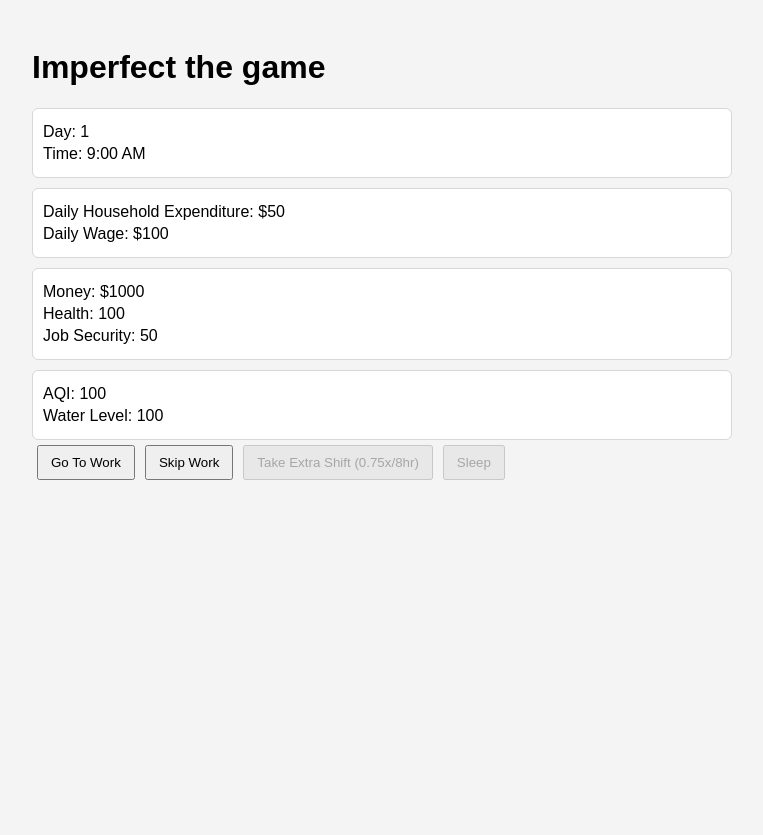
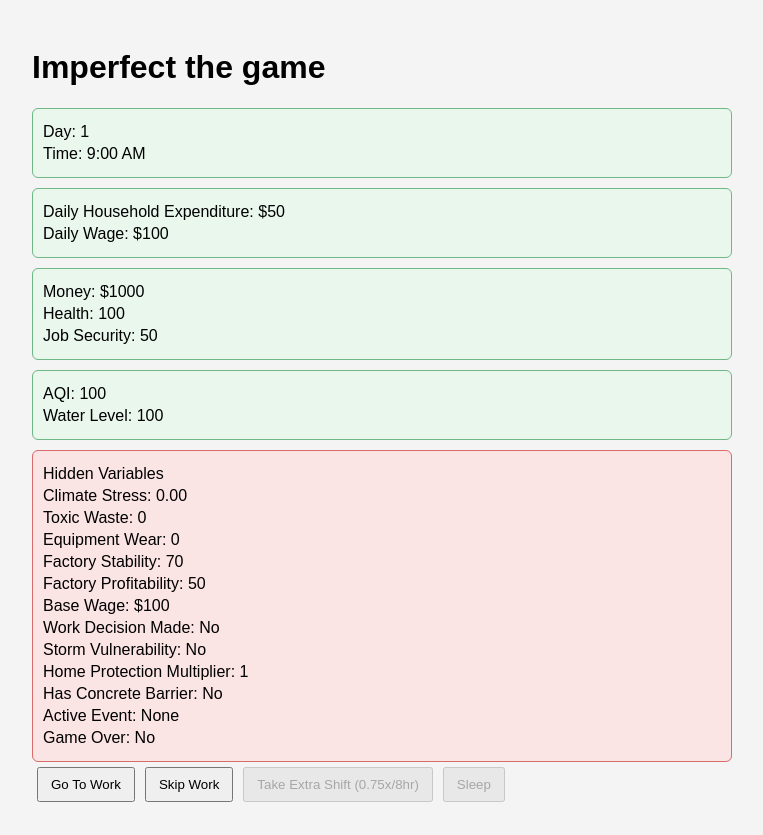
Before and after one commit to rachit182/imperfect-game, a React (Vite) app: page / in a window 1280 px wide. Shown: the whole page, without its empty margins (258-1021 px from the left). Before the commit the page ends 800 px from the top, so only its background shows below. Built offline with nearby package versions, Linux system fonts and the light colour scheme.

Commit message:
backend v3 - showcases hidden var

```diff
--- a/src/components/Dashboard.jsx
+++ b/src/components/Dashboard.jsx
@@ -37,6 +37,26 @@ export default function Dashboard() {
         <p>AQI: {state.environment.aqi}</p>
         <p>Water Level: {state.environment.waterLevel}</p>
       </div>
+
+      <div className="dashboard-group hidden-group">
+        <p>Hidden Variables</p>
+        <p>Climate Stress: {state.environment.climateStress.toFixed(2)}</p>
+        <p>Toxic Waste: {state.factory.toxicWaste}</p>
+        <p>Equipment Wear: {state.factory.equipmentWear}</p>
+        <p>Factory Stability: {state.factory.stability}</p>
+        <p>Factory Profitability: {state.factory.profitability}</p>
+        <p>Base Wage: ${state.economy.baseWage}</p>
+        <p>Work Decision Made: {state.meta.workDecisionMade ? "Yes" : "No"}</p>
+        <p>Storm Vulnerability: {state.meta.stormVulnerability ? "Yes" : "No"}</p>
+        <p>
+          Home Protection Multiplier: {state.player.home.stormProtectionMultiplier}
+        </p>
+        <p>
+          Has Concrete Barrier: {state.player.home.hasConcreteBarrier ? "Yes" : "No"}
+        </p>
+        <p>Active Event: {state.activeEvent ? state.activeEvent.id : "None"}</p>
+        <p>Game Over: {state.meta.gameOver ? "Yes" : "No"}</p>
+      </div>
     </div>
   );
 }
--- a/src/components/EventPopup.jsx
+++ b/src/components/EventPopup.jsx
@@ -32,8 +32,7 @@ const EVENT_CONTENT = {
       "The hospital is overwhelmed."
     ],
     choices: [
-      { id: "PRIVATE_TREATMENT", label: "Pay for private treatment ($500)" },
-      { id: "PUBLIC_HOSPITAL", label: "Wait for public hospital" }
+      { id: "PRIVATE_TREATMENT", label: "Pay for private treatment ($500)" }
     ]
   },
   SEVERE_STORM: {
@@ -43,8 +42,11 @@ const EVENT_CONTENT = {
       "Flooding threatens the factory and your home."
     ],
     choices: [
-      { id: "REBUILD_HIGHER", label: "Rebuild home higher ($800)" },
-      { id: "MINIMAL_REPAIR", label: "Repair minimally ($200)" }
+      { id: "REBUILD_HIGHER", label: "Build a concrete risen home ($800)" },
+      {
+        id: "MINIMAL_REPAIR",
+        label: "Do a temporary natural material fix ($200)"
+      }
     ]
   },
   EQUIPMENT_FAILURE: {
--- a/src/state/gameReducer.js
+++ b/src/state/gameReducer.js
@@ -142,8 +142,6 @@ function applyEventChoice(state, eventId, choiceId) {
       if (choiceId === "PRIVATE_TREATMENT") {
         newState.player.money -= 500;
         newState.player.health += 20;
-      } else if (choiceId === "PUBLIC_HOSPITAL") {
-        newState.player.health -= 15;
       }
       break;
 
@@ -281,7 +279,7 @@ export function gameReducer(state, action) {
       const nextHoursUsed = state.meta.hoursUsed + SLEEP_HOURS;
       if (nextHoursUsed > HOURS_PER_DAY) return state;
 
-      return advanceDayIfNeeded({
+      const nextState = advanceDayIfNeeded({
         ...state,
         meta: { ...state.meta, hoursUsed: nextHoursUsed },
         player: {
@@ -289,6 +287,19 @@ export function gameReducer(state, action) {
           health: state.player.health + 10
         }
       });
+
+      // Sleep should not directly alter money, but day rollover costs/income still apply.
+      if (nextState.meta.day === state.meta.day) {
+        return {
+          ...nextState,
+          player: {
+            ...nextState.player,
+            money: state.player.money
+          }
+        };
+      }
+
+      return nextState;
     }
 
     case "UPDATE_WAGE": {
--- a/src/styles.css
+++ b/src/styles.css
@@ -16,10 +16,15 @@ body {
 }
 
 .dashboard-group {
-  background: #fff;
-  border: 1px solid #d7d7d7;
+  background: #e9f7ec;
+  border: 1px solid #6fb785;
   border-radius: 6px;
   padding: 10px;
+}
+
+.hidden-group {
+  background: #fbe4e4;
+  border-color: #d96b6b;
 }
 
 .dashboard-group p {
```
